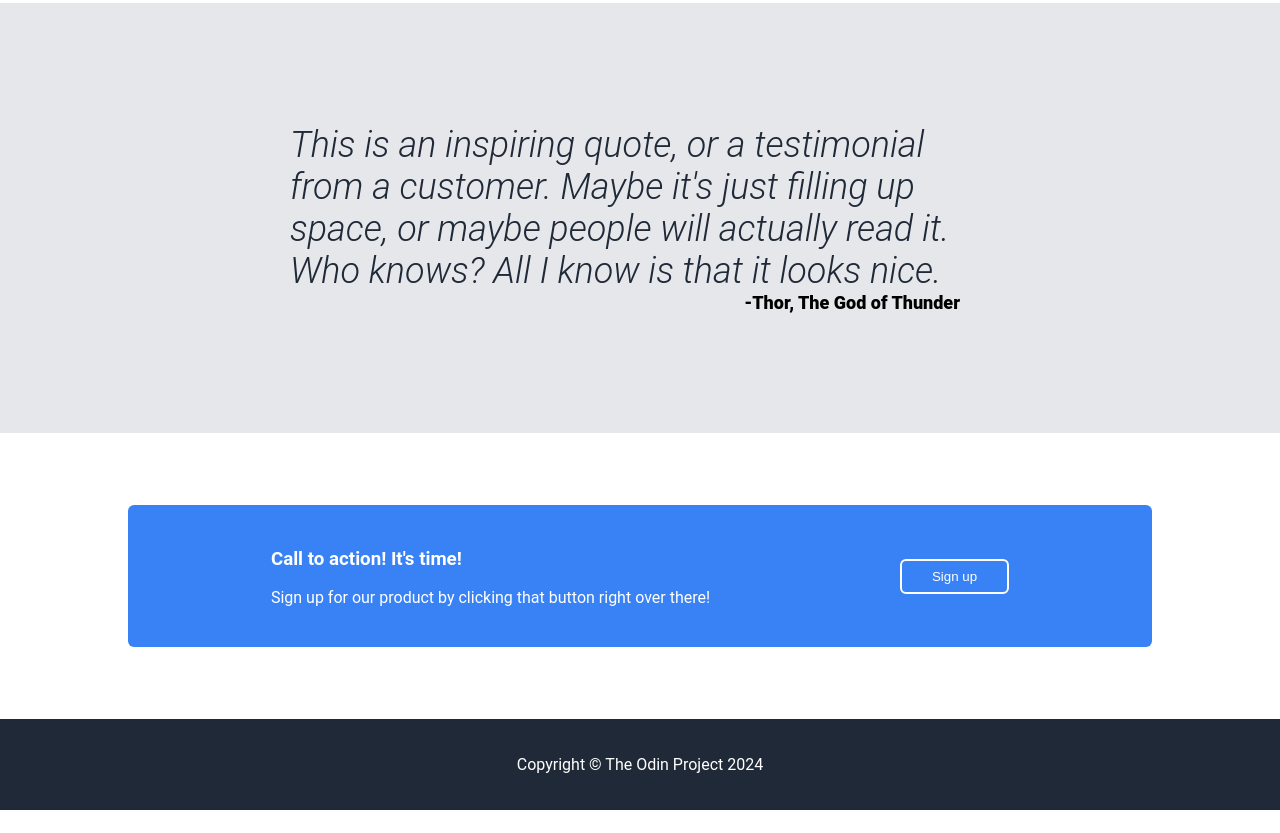
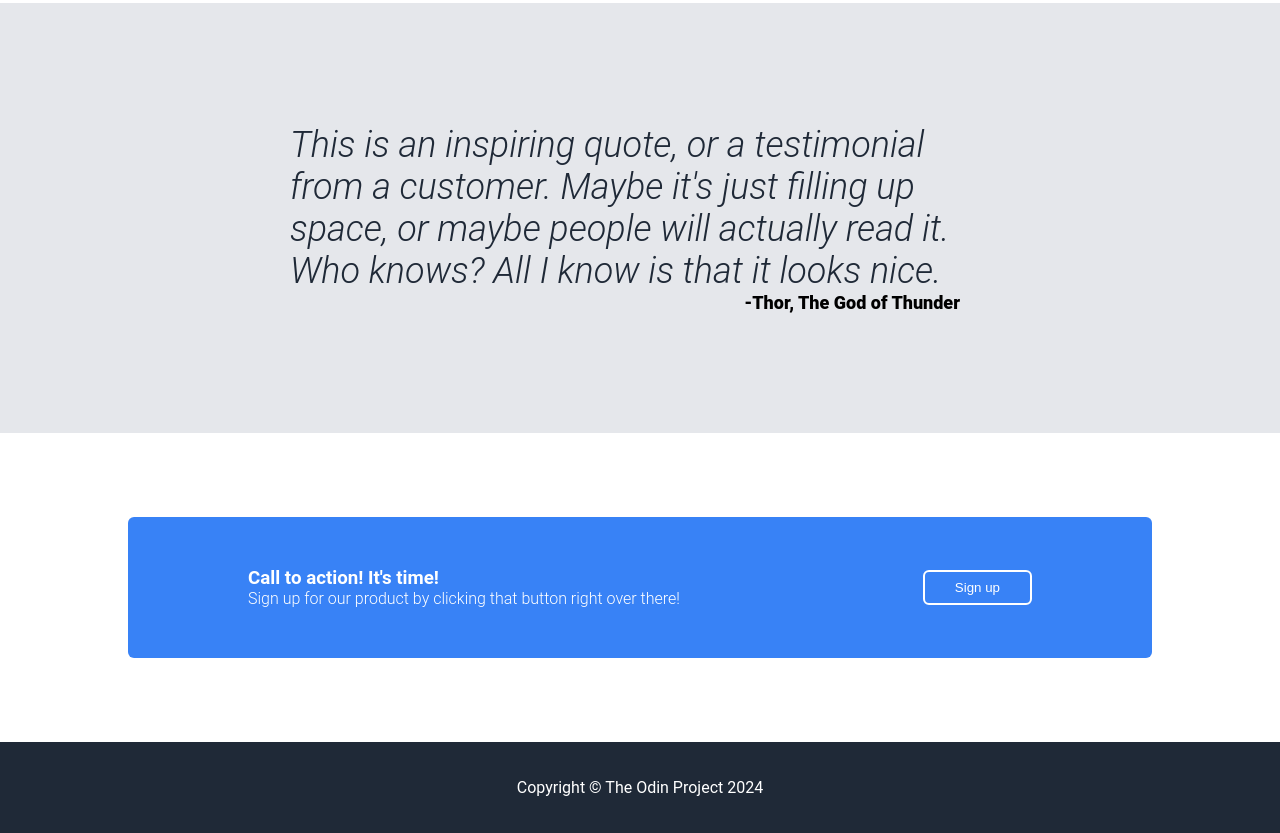
Before and after one commit to liyiz/TOP-landingpage, a plain HTML site: page index.html in a window 1280 px wide. Shown: the part 958-1791 px from the top of the page. Before the commit the page ends 1768 px from the top, so only its background shows below. Drawn offline with Linux system fonts and the light colour scheme.

Commit message:
Style CTA section

```diff
--- a/styles.css
+++ b/styles.css
@@ -214,8 +214,8 @@ section.cta {
 
 
 .cta {
-    padding-top:72px;
-    padding-bottom:72px;
+    /* padding-top:72px;
+    padding-bottom:72px; */
     flex: 1 1 350px;
 
 }
@@ -223,21 +223,30 @@ section.cta {
 .cta .container {
     background-color:#3882f6;
     border-radius: 6px;
-    padding:24px 48px;
+    padding:50px 120px;
+    margin-top: 84px;
+    margin-bottom: 84px;
 
     color:#ffffff;
 
     display:flex;
-    justify-content:space-around;
+    justify-content:space-between;
     align-items: center;
 }
 
 .cta.container.left {
+
     display:flex;
     flex-direction:column;
 }
 
+.cta h3, .cta p {
+    margin:0;
+}
 
+.cta p {
+    font-weight:300;
+}
 
 
 
```
